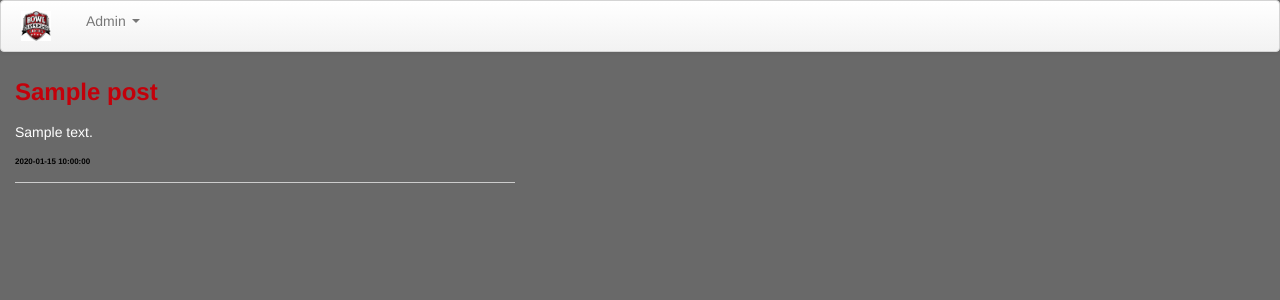
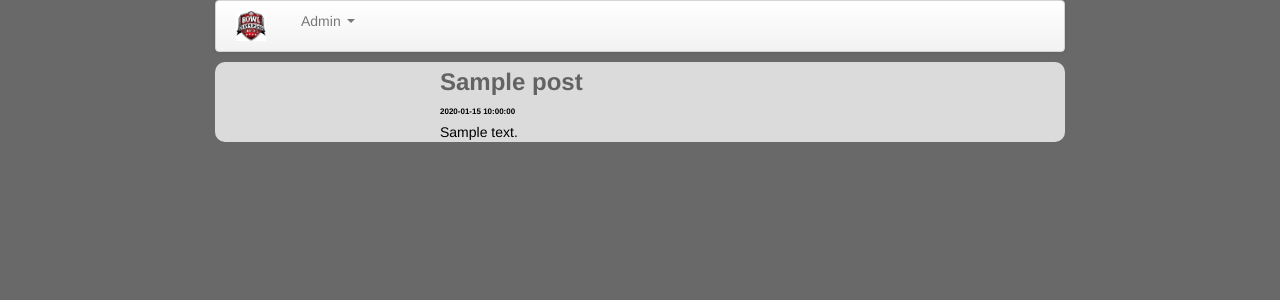
Before and after one commit to cneville416/blog_coleneville, a PHP site: page / in a window 1280 px wide. Shown: the top 300 px of the page. Run offline with PHP 8.4, Linux system fonts and the light colour scheme; tables that the repository leaves empty or names only in its code hold one stand-in row (values such as "Sample post"); some libraries are stand-ins or nearby versions.

Commit message:
better styling added

```diff
--- a/actions/edit_post.php
+++ b/actions/edit_post.php
@@ -29,7 +29,7 @@ if($conn->error != '') {
 	);
 
 	// Redirect
-	header('Location:../?p=public/home');
+	header('Location:../?p=admin/list_posts');
 }
 
 // Close DB connection
--- a/home.css
+++ b/home.css
@@ -1 +1,33 @@
-@CHARSET "ISO-8859-1";
+.post23 {
+	margin:0px auto 10px auto;
+	width:400px;
+	padding:0px 5px 0px 5px;
+}
+
+.title3 {
+	margin-bottom:0px;
+}
+
+.title3 a{
+	color:#636363;
+}
+
+.title3 a:hover {
+	color:#000000;
+}
+
+.content {
+
+}
+
+#time {
+	margin:0px;
+}
+
+#content {
+	width:850px;
+	margin:0px auto;
+	background-color:#DBDBDB;
+	border:1px hidden;
+	border-radius:10px;
+}
--- a/styles.css
+++ b/styles.css
@@ -8,19 +8,19 @@
 }
 
 .new {
-	margin-left:180px;
+ 	margin-left:125px;
 	color:#ABABAB;
 }
 
-.posts {
-	margin-left:15px;
-	width:500px;
-	border-bottom:1px solid #CCC;
+.forms {
+	margin-left:0px;
 }
 
+
+
 .posted {
-	margin-left:15px;
 	width:650px;
+	margin:0px auto;
 }
 
 #time {
@@ -35,12 +35,13 @@
 }
 
 .add {
-	margin-left:440px;
-	margin-top:10px;
+	margin-left:26px;
+	margin-top:5px;
+	margin-bottom:5px;
 }
 
 body {
-	color:white;
+	color:black;
 	background-color:#696969;
 }
 
@@ -50,7 +51,7 @@ body {
 
 #title {
 	font-size:45px;
-	color:#C4000A;
+	color:#636363;
 }
 
 a {
@@ -58,7 +59,7 @@ a {
 }
 
 a:hover {
-	color:white;
+	color:#CCC;
 }
 
 #post_time {
@@ -85,3 +86,21 @@ table th {
 	background-color:#696969;
 	border-top:1px hidden;
 }
+
+.navbar {
+	width:850px;
+	margin:0px auto 0px auto;
+}
+
+.control-group {
+	margin-left:0px;
+}
+
+.alert {
+	margin-bottom:2px;
+}
+
+#message {
+	width:850px;
+	margin:0px auto 3px auto;
+}
--- a/views/admin/form_edit_post.php
+++ b/views/admin/form_edit_post.php
@@ -23,13 +23,15 @@ $conn->close();
 	<div class="control-group">
 		<label class="control-label" for="post_title">Post Title</label>
 		<div class="controls">
-			<input class="span4" type="text" name="post_title" placeholder="required" value="<?php echo $post['post_title'] ?>"/>
+			<input class="span10" type="text" name="post_title" placeholder="required" value="<?php echo $post['post_title'] ?>"/>
 		</div>
 	</div>
 	<div class="control-group">
 		<label class="control-label" for="post_text">Entry</label>
 		<div class="controls">
-			<input class="span4" type="text" name="post_text" placeholder="required" value="<?php echo $post['post_text'] ?>"/>
+<textarea rows="30" cols="30" class="span10" name="post_text">
+<?php echo $post['post_text']?>
+</textarea>
 		</div>
 	</div>
 	<div class="form-actions">
--- a/views/admin/list_posts.php
+++ b/views/admin/list_posts.php
@@ -10,7 +10,7 @@ $sql = "SELECT * FROM posts ORDER BY post_id DESC";
 $results = $conn->query($sql);
 
 ?>
-<table class="table table-striped table-condensed table-bordered tables">
+<div id="tabl"><table class="table table-striped table-condensed table-bordered tables table1">
 	<tr>
 		<th>Post Title</th>
 		<th>Entry</th>
@@ -27,5 +27,5 @@ $results = $conn->query($sql);
 		</td>
 	</tr>
 <?php endwhile; ?>
-</table>
+</table></div>
 <a class="btn btn-primary add" href="./?p=admin/form_add_post"><i class="icon-plus icon-white"></i> Add Post</a>
--- a/views/public/home.php
+++ b/views/public/home.php
@@ -8,10 +8,15 @@ $results = $conn->query($sql);
 
 ?>
 
+<?php $post = $results->fetch_assoc(); ?>
+	<div class="post23">
+		<h3 class="title3"><a href="./?p=public/post&id=<?php echo $post['post_id']?>"><?php echo $post['post_title'] ?></a></h3>
+		<h6 id="time"><?php echo $post['post_datepublished'] ?></h6>
+		<p class="content"><?php echo $post['post_text'] ?><p>
+	</div>
 <?php while($post = $results->fetch_assoc()): ?>
-		<div class="posts">
-		<h3><a href="./?p=public/post&id=<?php echo $post['post_id']?>"><?php echo $post['post_title'] ?></a></h2>
-		<p><?php echo $post['post_text'] ?><p>
+	<div class="post24 post23">
+		<h4 class="title3"><a href="./?p=public/post&id=<?php echo $post['post_id']?>"><?php echo $post['post_title'] ?></a></h4>
 		<h6 id="time"><?php echo $post['post_datepublished'] ?></h6>
-		</div>
+	</div>
 <?php endwhile; ?>
```
Also changed, not shown: views/admin/form_add_post.php (+5 -5 lines).
